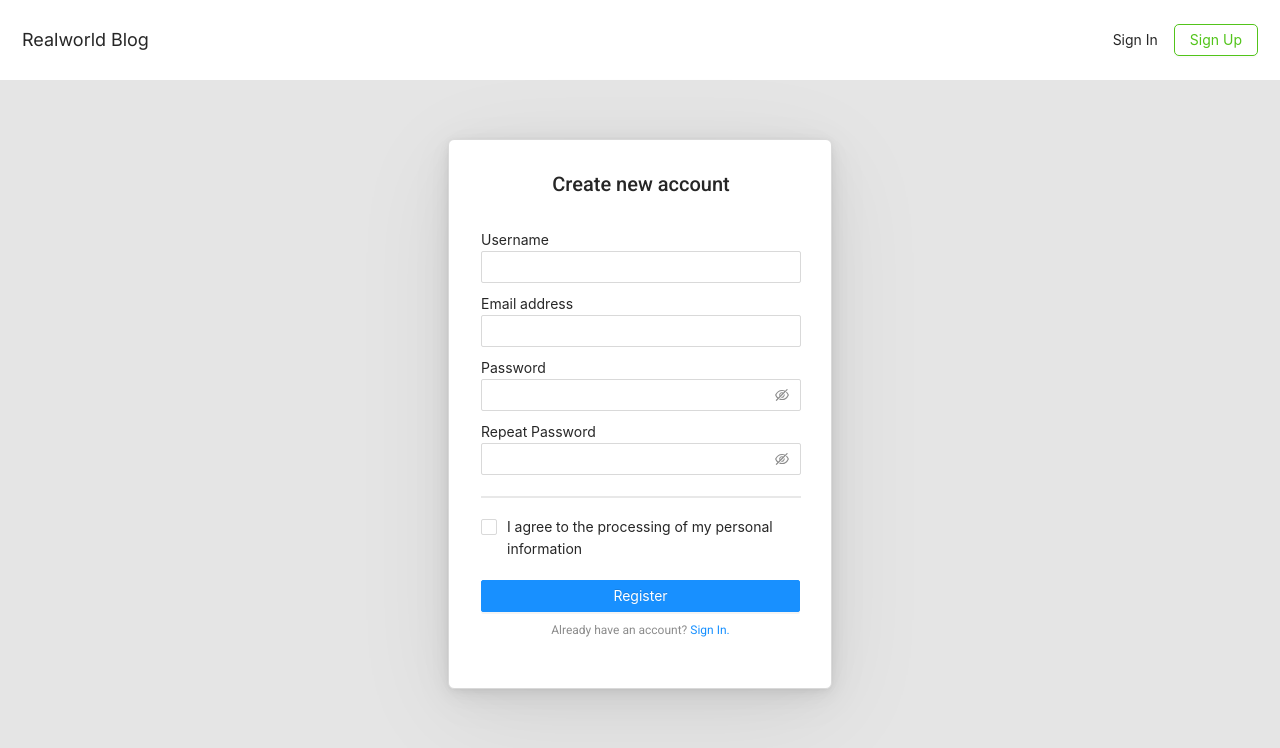
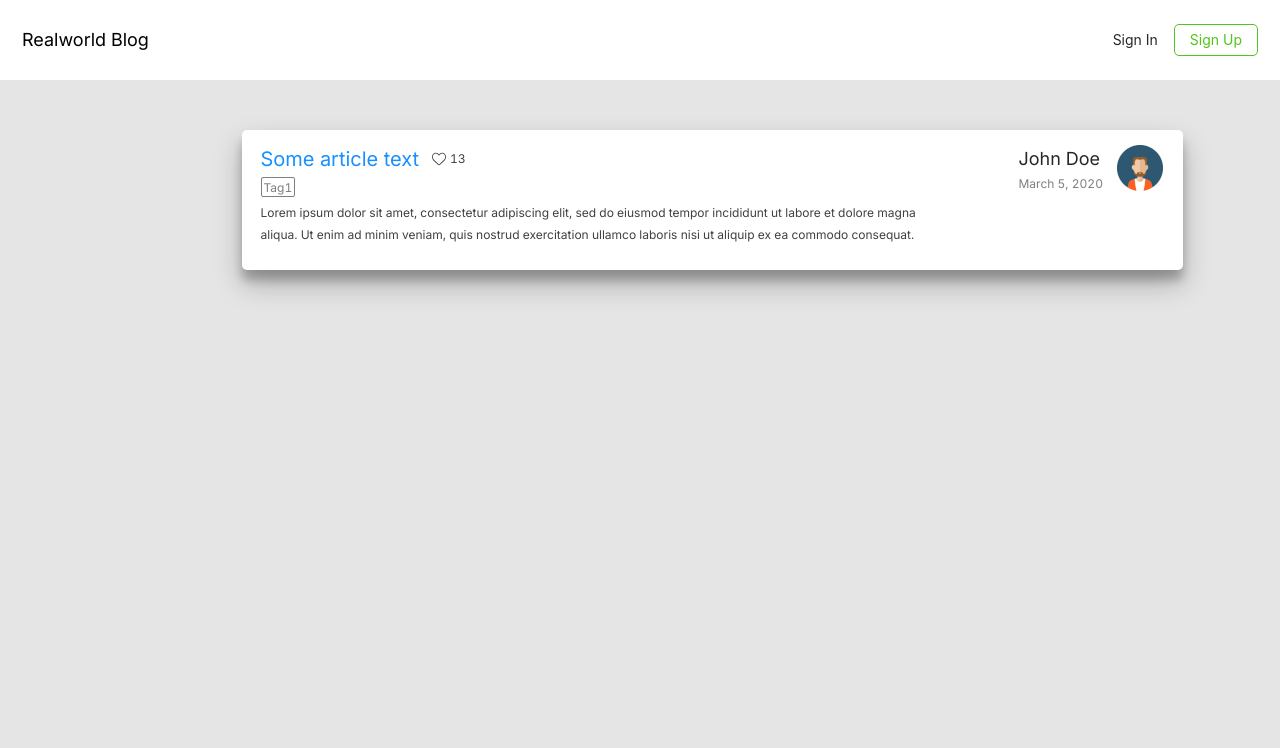
Before and after one commit to rainmanxn/webMernApp21, a React (Create React App) app in the folder client/: page / in a window 1280 px wide. Shown: the top 748 px of the page. Built offline with nearby package versions, Linux system fonts and the light colour scheme; the HTML template or start-up script is replaced by a standard one.

Commit message:
v.1.0.30

```diff
--- a/client/src/App.js
+++ b/client/src/App.js
@@ -13,6 +13,7 @@ import Login from './components/auth/Login';
 import PrivateRoute from "./components/private-route/PrivateRoute";
 import Dashboard from "./components/dashboard/Dashboard";
 import Header from './components/Header/Header';
+import Card from './components/Card/Card';
 
 // check logged
 if (localStorage.jwtToken) {
@@ -33,7 +34,8 @@ function App() {
       <Router>
         <div className="App">
             <Route path='/' component={Header}/>
-            <Route exact path='/' component={Register} />
+            <Route exact path='/' component={Card} />
+            <Route exact path='/create' component={Card} />
             <Route exact path='/register' component={Register} />
             <Route exact path='/login' component={Login} />
             <Switch>
--- /dev/null
+++ b/client/src/components/Card/Card.js
@@ -0,0 +1,190 @@
+import React from 'react';
+import styled from 'styled-components';
+import unlike from './unliked.svg';
+import avatar from './avatar.png';
+
+const Like = styled.img.attrs((props) => ({ src: props.img }))`
+  height: 14px;
+  margin-left: 13px;
+  &:hover {
+    cursor: pointer;
+  }
+`;
+
+const Avatar = styled.img.attrs((props) => ({ src: props.img }))`
+  height: 46px;
+  width: 46px;
+  margin-left: 13px;
+  &:hover {
+    cursor: pointer;
+  }
+`;
+
+const CountLikes = styled.div`
+  width: 13px;
+  height: 22px;
+  margin-left: 4px;
+  font-family: Inter,serif;
+  font-style: normal;
+  font-weight: normal;
+  font-size: 12px;
+  line-height: 22px;
+  color: rgba(0, 0, 0, 0.75);
+`
+
+const Wrapper = styled.div`
+  position: relative;
+  margin-left: 150px;
+  margin-top: 50px;
+  width: 941px;
+  height: 140px;
+  left: -3px;
+  top: 0px;
+  //border: 1px solid black;
+  background: #FFFFFF;
+  border-radius: 5px;
+  display: flex;
+  justify-content: space-between;
+  box-shadow: 0 14px 28px rgba(0,0,0,0.25), 0 10px 10px rgba(0,0,0,0.22);
+`
+
+const LeftHalf = styled.div`
+  margin-top: 15px;
+  margin-left: 19px;
+  width: 682px;
+  height: 101px;
+  //border: 1px solid black;
+  display: flex;
+  flex-direction: column;
+`
+const RightHalf = styled.div`
+  margin-top: 15px;
+  margin-right: 14px;
+  width: 150px;
+  height: 50px;
+  //border: 1px solid black;
+  display: flex;
+`
+const BodyCard = styled.div`
+  background: #E5E5E5;
+  width: 100%;
+  height: 100vh;
+  position: relative;
+  display: flex;
+  justify-content: center;
+`
+
+const Header = styled.div`
+  display: flex;
+  justify-content: flex-start;
+  align-items: center;
+`
+
+const Title = styled.div`
+  height: 28px;
+  font-family: Inter,serif;
+  font-style: normal;
+  font-weight: normal;
+  font-size: 20px;
+  line-height: 28px;
+  display: flex;
+  align-items: center;
+  color: #1890FF;
+`
+
+const TagBlock = styled.div`
+  display: flex;
+  height: 40px;
+  //border: 1px solid black;
+`
+
+const Tag = styled.div`
+  border: 1px solid rgba(0, 0, 0, 0.5);
+  height: 20px;
+  padding: 2px;
+  margin: 4px 0;
+  box-sizing: border-box;
+  border-radius: 2px;
+  font-family: Inter,serif;
+  font-style: normal;
+  font-weight: normal;
+  font-size: 12px;
+  line-height: 15px;
+  color: rgba(0, 0, 0, 0.5);
+`
+
+const TextArticle = styled.div`
+  width: 682px;
+  height: 45px;
+  font-family: Inter,serif;
+  font-style: normal;
+  font-weight: normal;
+  font-size: 12px;
+  line-height: 22px;
+  color: rgba(0, 0, 0, 0.75);
+`
+const Info = styled.div`
+  width: 85px;
+  height: 46px;
+  //border: 1px solid black;
+`
+
+const Name = styled.div`
+  font-family: Inter,serif;
+  font-style: normal;
+  font-weight: normal;
+  font-size: 18px;
+  line-height: 28px;
+  display: flex;
+  align-items: center;
+  color: rgba(0, 0, 0, 0.85);
+`
+
+const DataPost = styled.div`
+  font-family: Inter,serif;
+  font-style: normal;
+  font-weight: normal;
+  font-size: 12px;
+  line-height: 22px;
+  display: flex;
+  align-items: center;
+  color: rgba(0, 0, 0, 0.5);
+`
+
+const Card = () => {
+  return (
+    <BodyCard>
+      <Wrapper>
+        <LeftHalf>
+          <Header>
+            <Title>Some article text</Title>
+            <Like img={unlike} />
+            <CountLikes>13</CountLikes>
+          </Header>
+          <TagBlock>
+            <Tag>Tag1</Tag>
+          </TagBlock>
+          <TextArticle>
+            Lorem ipsum dolor sit amet, consectetur adipiscing elit, sed do
+            eiusmod tempor incididunt ut labore et dolore magna aliqua. Ut
+            enim ad minim veniam, quis nostrud exercitation ullamco laboris
+            nisi ut aliquip ex ea commodo consequat.
+          </TextArticle>
+        </LeftHalf>
+        <RightHalf>
+          <Info>
+            <Name>
+              John Doe
+            </Name>
+            <DataPost>
+              March 5, 2020
+            </DataPost>
+          </Info>
+          <Avatar img={avatar} />
+        </RightHalf>
+      </Wrapper>
+    </BodyCard>
+  )
+}
+
+export default Card;
--- a/client/src/components/Header/Header.js
+++ b/client/src/components/Header/Header.js
@@ -20,6 +20,7 @@ const Text = styled.div`
   font-size: 18px;
   line-height: 28px;
   margin-left: 22px;
+  color: black;
 `
 
 
@@ -27,7 +28,9 @@ export default class Header extends Component {
   render() {
     return (
     <Wrapper>
-      <Text>Realworld Blog</Text>
+      <Link to='/'>
+        <Text>Realworld Blog</Text>
+      </Link>
       <div className='right_block'>
         <Link to='/login'>
           <Button type='text'>Sign In</Button>
--- a/client/src/components/auth/Login.js
+++ b/client/src/components/auth/Login.js
@@ -9,10 +9,59 @@ import PropTypes from 'prop-types';
 import './Register.scss'
 import { connect } from "react-redux";
 import { loginUser, setErrors } from "../../actions/authActions";
+import { Link } from 'react-router-dom';
+
+const BottomText = styled.div`
+  width: 319px;
+  height: 20px;
+  margin-left: 32px;
+  margin-top: 8px;
+  margin-bottom: 48px;
+  font-family: Roboto,serif;
+  font-style: normal;
+  font-weight: normal;
+  font-size: 12px;
+  line-height: 20px;
+  text-align: center;
+  color: #8C8C8C;
+`
+
+const BodyRegister = styled.div`
+  background: #E5E5E5;
+  width: 100%;
+  height: 100vh;
+  position: relative;
+  display: flex;
+  justify-content: center;
+`
+const Text = styled.div`
+  width: 311px;
+  margin-left: 36.5px;
+  margin-top: 48px;
+  margin-bottom: 21px;
+  font-family: Roboto,serif;
+  font-style: normal;
+  font-weight: 500;
+  font-size: 20px;
+  line-height: 28px;
+  text-align: center;
+  color: #262626;
+`
+
+const Wrapper = styled.div`
+  margin-top: 59px;
+  position: absolute;
+  width: 384px;
+  background: #FFFFFF;
+  border: 1px solid #D9D9D9;
+  box-sizing: border-box;
+  box-shadow: 0px 0.608796px 2.93329px rgba(0, 0, 0, 0.0196802), 0px 1.46302px 7.04911px rgba(0, 0, 0, 0.0282725), 0px 2.75474px 13.2728px rgba(0, 0, 0, 0.035), 0px 4.91399px 23.6765px rgba(0, 0, 0, 0.0417275), 0px 9.19107px 44.2843px rgba(0, 0, 0, 0.0503198), 0px 22px 106px rgba(0, 0, 0, 0.07);
+  border-radius: 6px;
+`
 
 const Container = styled.div`
-  margin-left: 20px;
-  width: 400px;
+  margin-left: 32px;
+  width: 320px;
   display: flex;
   align-items: flex-start;
   flex-direction: column;
@@ -21,7 +70,11 @@ const Container = styled.div`
 `;
 
 const Error = styled.div`
-  margin-left: 20px;
+  font-family: Roboto,serif;
+  font-style: normal;
+  font-weight: normal;
+  font-size: 12px;
+  margin-left: 32px;
   color: tomato;
   &:last-child {
     margin-left: 5px;
@@ -29,24 +82,27 @@ const Error = styled.div`
 `;
 
 const FormContainer = styled.div`
-  width: 400px;
+  width: 320px;
   display: flex;
   flex-direction: column;
   flex-grow: 0;
 `;
 
 const MyTextInput = ({ label, ...props }) => {
-  const { id, name } = props;
-  const [field, meta] = useField(props);
+  let { id, name, errors } = props;
+  const [field] = useField(props);
+  if (!errors) {
+    errors = ''
+  }
+  const colorEmail = errors.email ? 'red' : '#D9D9D9'
+
   return (
     <Container>
       <label htmlFor={id || name}>{label}</label>
-      <Input {...field} {...props} />
-      {meta.touched && meta.error ? (
-        <Error>{meta.error}</Error>
-      ) : null}
+      <Input style={{ width: 320, borderColor: colorEmail }} {...field} {...props} />
     </Container>
   );
+
 };
 
 const MyPasswordInput = ({ label, ...props }) => {
@@ -55,7 +111,7 @@ const MyPasswordInput = ({ label, ...props }) => {
   return (
     <Container>
       <label htmlFor={id || name}>{label}</label>
-      <Input.Password {...field} {...props} />
+      <Input.Password style={{width: 320}} {...field} {...props} />
       {meta.touched && meta.error ? (
         <Error>{meta.error}</Error>
       ) : null}
@@ -85,7 +141,8 @@ class Login extends React.Component {
   render() {
     const { errors } = this.props;
     return (
-      <>
+      <BodyRegister>
+        <Wrapper>
         <Formik
           initialValues={
             this.props
@@ -103,7 +160,7 @@ class Login extends React.Component {
           render={() => (
             <Form id="myForm">
               <FormContainer>
-                <Container><h1>Login Page</h1></Container>
+                <Text>Sign In</Text>
                 <MyTextInput
                   label="Email"
                   name="email"
@@ -127,15 +184,16 @@ class Login extends React.Component {
                   {errors ? errors.password : null}
                   {errors ? errors.passwordincorrect : null}
                 </Error>
-                <Button type="primary" className="submitButton" form="myForm" key="submit" htmlType="submit" loading={this.props.auth.loading}>
+                <Button type="primary" className="loginButton" form="myForm" key="submit" htmlType="submit" loading={this.props.auth.loading}>
                   Login
               </Button>
               </FormContainer>
             </Form>
           )}
         />
-        <Container>Not registered yet?<a href='/register'>Register now</a></Container>
-      </>
+          <BottomText>Don’t have an account? <Link to='/register'>Sign Up.</Link></BottomText>
+        </Wrapper>
+      </BodyRegister>
     );
   }
 }
--- a/client/src/components/auth/Register.js
+++ b/client/src/components/auth/Register.js
@@ -46,7 +46,7 @@ const BodyRegister = styled.div`
 const Text = styled.div`
   width: 311px;
   margin-left: 36.5px;
-  margin-top: 30px;
+  margin-top: 48px;
   margin-bottom: 21px;
   font-family: Roboto,serif;
   font-style: normal;
@@ -107,7 +107,7 @@ const ContainerCheckBox = styled.div`
 
 const MyTextInput = ({ label, ...props }) => {
   let { id, name, errors } = props;
-  const [field, meta] = useField(props);
+  const [field] = useField(props);
   if (!errors) {
     errors = ''
   }
--- a/client/src/components/auth/Register.scss
+++ b/client/src/components/auth/Register.scss
@@ -22,3 +22,9 @@ form {
 .inputText {
   border-color: red;
 }
+
+.loginButton {
+  margin-top: 21px;
+  margin-left: 32px;
+  width: 319px;
+}
```
Also changed, not shown: client/src/components/Card/Card.scss (added), client/src/components/Card/avatar.png (added), client/src/components/Card/unliked.svg (added), client/src/components/CreateArticle/CreateArticle.js (added).
